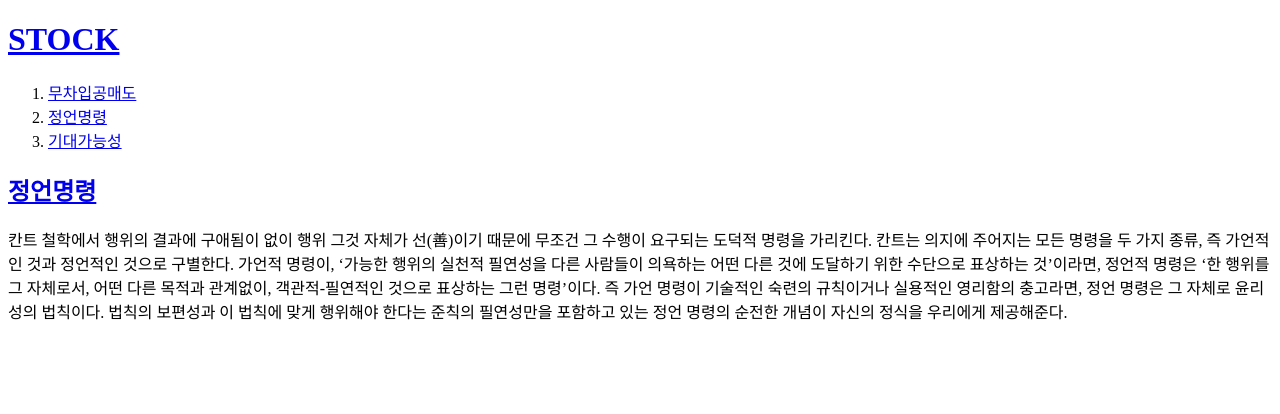
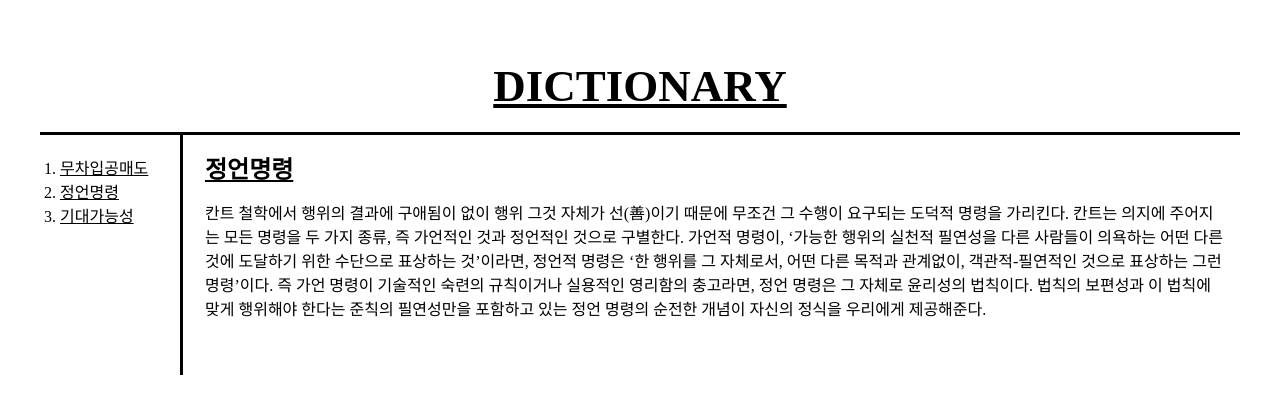
Before and after one commit to meganeura7777/spider-web, a plain HTML site: page 2.html in a window 1280 px wide. Drawn offline with Linux system fonts and the light colour scheme.

Commit message:
Add files via upload

```diff
--- a/2.html
+++ b/2.html
@@ -4,19 +4,38 @@
   <title>정언명령</title>
 <meta charset="utf-8">
 </head>
+<style>
+h1{font-size:45px;
+  text-align:center;
+
+  border-bottom:3px solid black;
+margin:0;
+padding:20px
+ }
+a {color:black}
+ol { border-right: 3px solid black; width:100px; margin:0; height:200px; padding:20px; }
+body {margin:40px}
+h2, p {margin:15px}
+#grid {
+display:grid;
+grid-template-columns: 150px 1fr;}
+</style>
 <body>
-  <h1><a href="index.html">STOCK</h1></a>
+  <h1><a href="index.html">DICTIONARY</h1></a>
+<div id="grid">
   <ol>
     <li> <a href="1.html" >무차입공매도</li></a>
     <li> <a href="2.html" >정언명령</li></a>
     <li> <a href="3.html" >기대가능성</li></a>
   </ol>
-<a href="https://terms.naver.com/entry.naver?docId=801373&cid=41978&categoryId=41982"><h2>정언명령</h2></a>
+<div>
+  <a href="https://terms.naver.com/entry.naver?docId=801373&cid=41978&categoryId=41982">
+<h2>정언명령</h2></a>
+  <p>칸트 철학에서 행위의 결과에 구애됨이 없이 행위 그것 자체가 선(善)이기 때문에 무조건 그 수행이 요구되는 도덕적 명령을 가리킨다. 칸트는 의지에 주어지는 모든 명령을 두 가지 종류, 즉 가언적인 것과 정언적인 것으로 구별한다. 가언적 명령이, ‘가능한 행위의 실천적 필연성을 다른 사람들이 의욕하는 어떤 다른 것에 도달하기 위한 수단으로 표상하는 것’이라면, 정언적 명령은 ‘한 행위를 그 자체로서, 어떤 다른 목적과 관계없이, 객관적-필연적인 것으로 표상하는 그런 명령’이다.
 
-<p>칸트 철학에서 행위의 결과에 구애됨이 없이 행위 그것 자체가 선(善)이기 때문에 무조건 그 수행이 요구되는 도덕적 명령을 가리킨다. 칸트는 의지에 주어지는 모든 명령을 두 가지 종류, 즉 가언적인 것과 정언적인 것으로 구별한다. 가언적 명령이, ‘가능한 행위의 실천적 필연성을 다른 사람들이 의욕하는 어떤 다른 것에 도달하기 위한 수단으로 표상하는 것’이라면, 정언적 명령은 ‘한 행위를 그 자체로서, 어떤 다른 목적과 관계없이, 객관적-필연적인 것으로 표상하는 그런 명령’이다.
-
-즉 가언 명령이 기술적인 숙련의 규칙이거나 실용적인 영리함의 충고라면, 정언 명령은 그 자체로 윤리성의 법칙이다. 법칙의 보편성과 이 법칙에 맞게 행위해야 한다는 준칙의 필연성만을 포함하고 있는 정언 명령의 순전한 개념이 자신의 정식을 우리에게 제공해준다.
-</p>
-
+    즉 가언 명령이 기술적인 숙련의 규칙이거나 실용적인 영리함의 충고라면, 정언 명령은 그 자체로 윤리성의 법칙이다. 법칙의 보편성과 이 법칙에 맞게 행위해야 한다는 준칙의 필연성만을 포함하고 있는 정언 명령의 순전한 개념이 자신의 정식을 우리에게 제공해준다.
+  </p>
+</div>
+</div>
 </body>
 </html>
```
Also changed, not shown: 1.html (+1 -1 lines), 3.html (+1 -1 lines), box.html (added, +18 -0 lines), grid.html (added, +18 -0 lines), index.html (+10 -3 lines).
